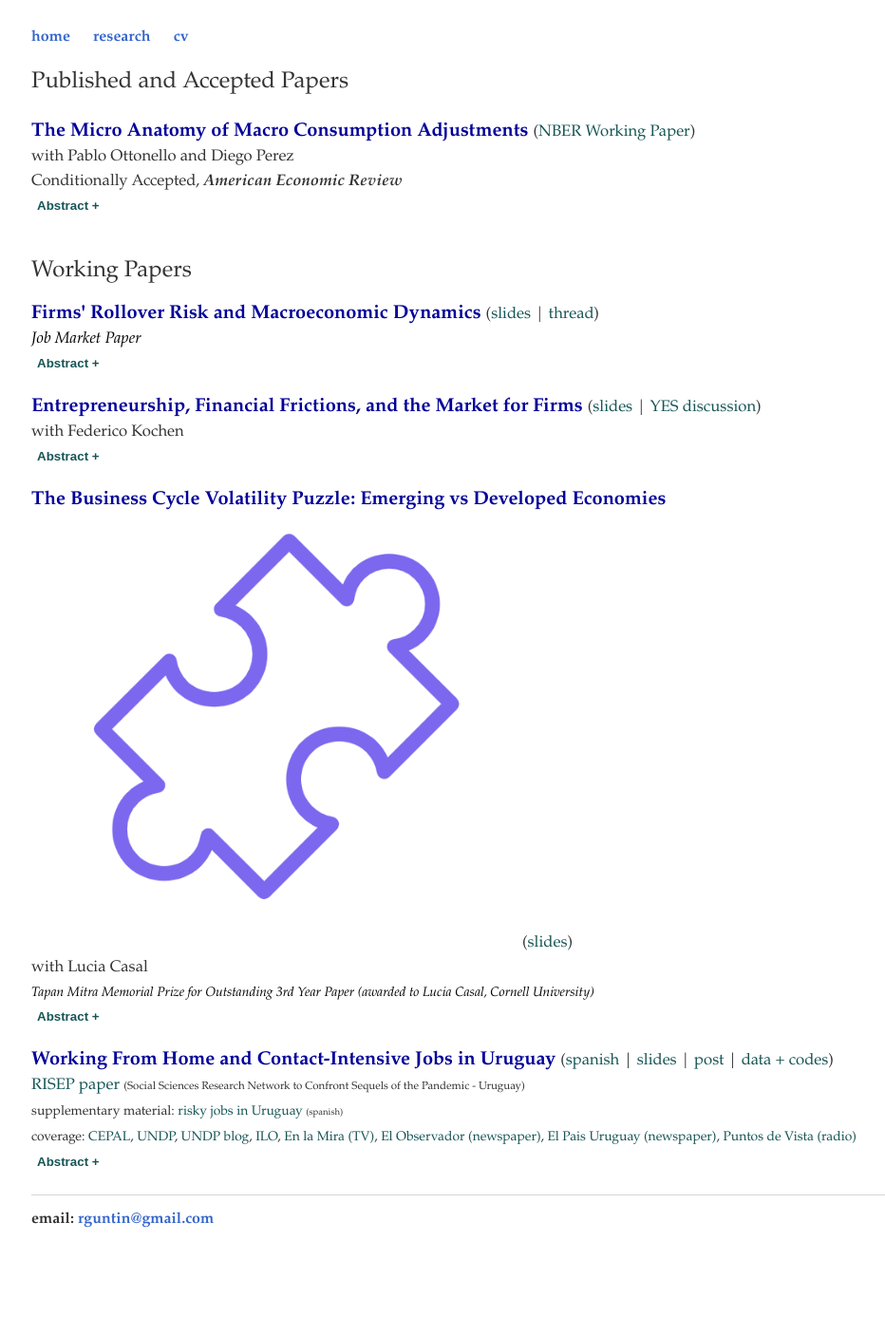
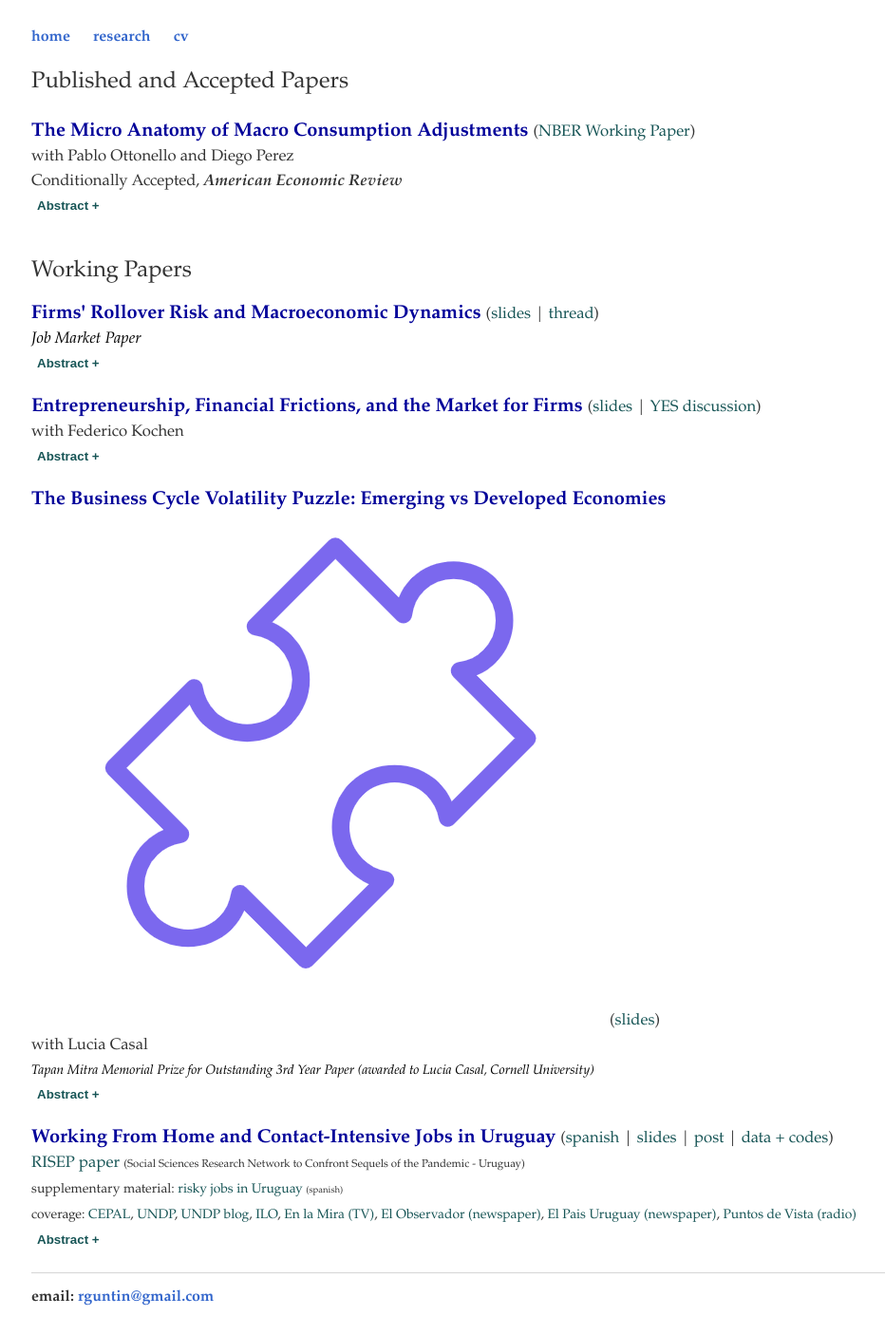
Before and after one commit to rafaguntin/rafaguntin.github.io, a Jekyll site: the page built from research/index.html, in a window 1280 px wide. Shown: the whole page at 95% size, without its empty margins (95-1027 px from the left). Built offline with Jekyll 4.4.1, drawn with Linux system fonts in a browser that asks for light colours; before the commit the page ends 1324 px from its top, so only the background shows below that.

Commit message:
Update index.html

```diff
--- a/research/index.html
+++ b/research/index.html
@@ -87,7 +87,7 @@
 		href="/research/LCRG_BCV.pdf"
 			                  target="_blank">
 					The Business Cycle Volatility Puzzle: Emerging vs Developed Economies </a>
-		        <img src="https://github.com/rafaguntin/rafaguntin.github.io/blob/master/images/puzzle.png" class="inline"/ width=50% height=50%> <small>
+		        <img src="/images/puzzle.png" class="inline"> <small>
 		(<a style="color:#175556" href="https://www.rguntin.com/research/Volatility_LC_RG_slides.pdf" target="_blank">slides</a>)
 		<br>with <a style="color:#333"> Lucia Casal </a>
 		<br> <small> <span style="color: #000000" class='notbold'><i>Tapan Mitra Memorial Prize for Outstanding 3rd Year Paper (awarded to Lucia Casal, Cornell University)</i></span> <big>
```
